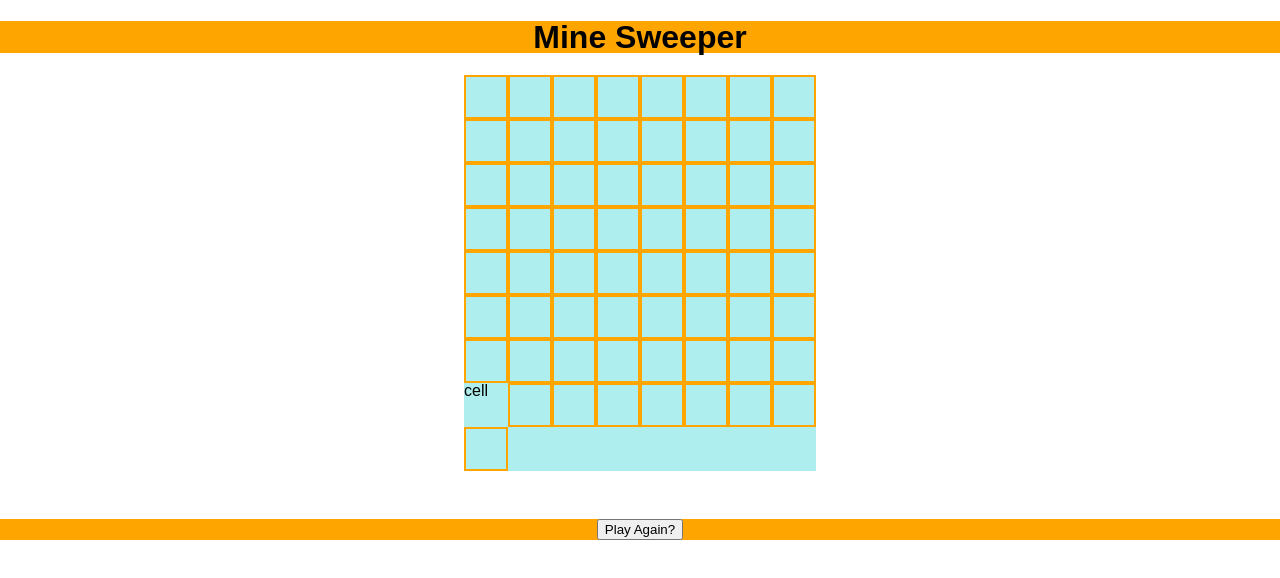
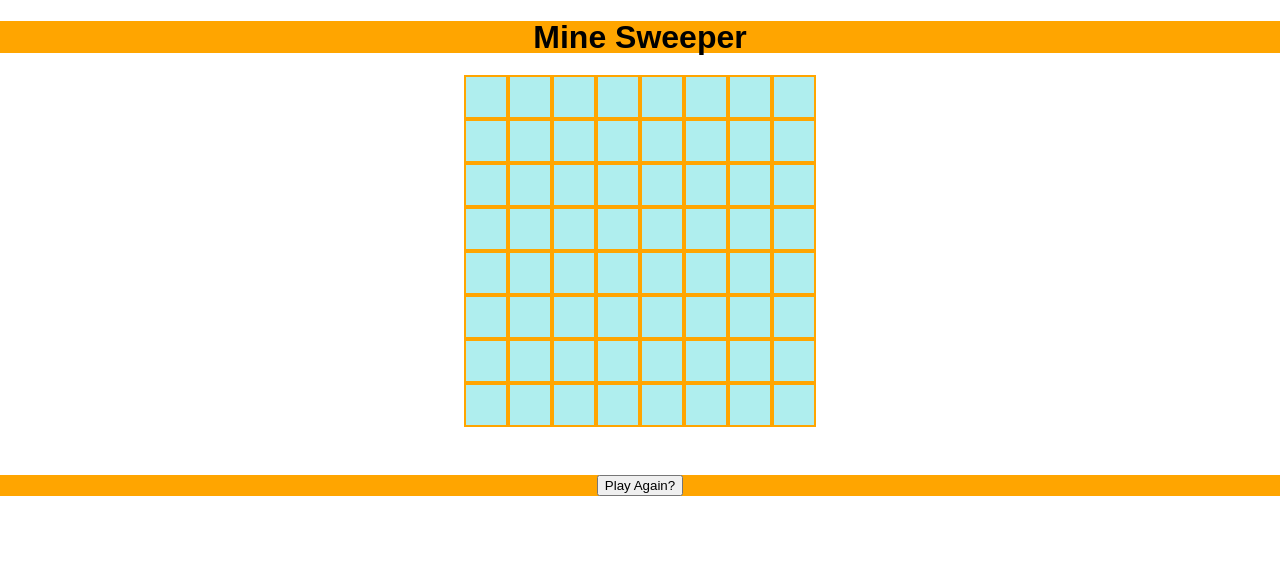
Before and after one commit to Grady828/minesweeper, a React (Create React App) app: page / in a window 1280 px wide. Shown: the top 578 px of the page. Built offline with nearby package versions, Linux system fonts and the light colour scheme.

Commit message:
updated static ui to pull from state - manually

```diff
--- a/src/App.jsx
+++ b/src/App.jsx
@@ -81,7 +81,7 @@ export class App extends React.Component {
             <li>{this.state.board[6][5]}</li>
             <li>{this.state.board[6][6]}</li>
             <li>{this.state.board[6][7]}</li>
-            cell
+
             <li>{this.state.board[7][0]}</li>
             <li>{this.state.board[7][1]}</li>
             <li>{this.state.board[7][2]}</li>
```
